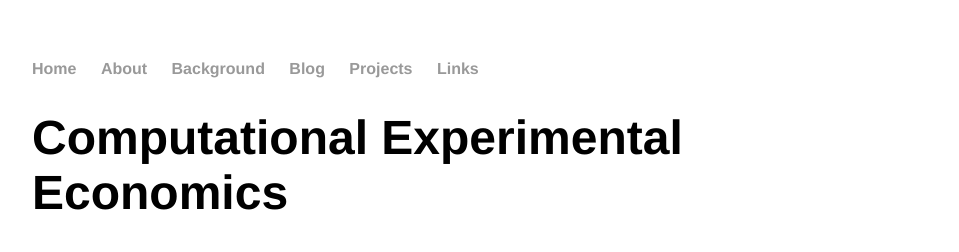
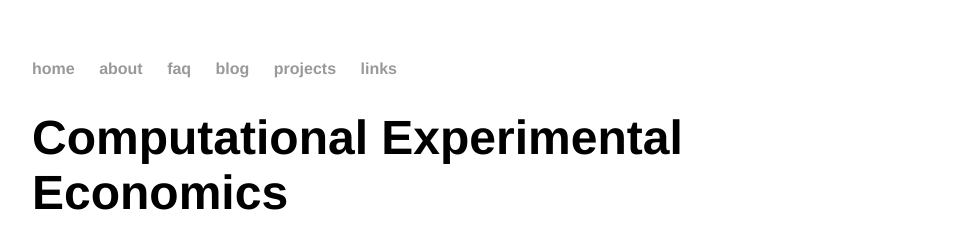
Before and after one commit to Kmccabe/KAM.github.io, a Jekyll site: the page built from index.html, in a window 1280 px wide. Shown: the top 252 px of the page, without its empty margins (160-1119 px from the left). Built offline with Jekyll 4.4.1, drawn with Linux system fonts in a browser that asks for light colours.

Commit message:
small changes

```diff
--- a/_layouts/default.html
+++ b/_layouts/default.html
@@ -8,12 +8,12 @@
 		<body>
 			<nav>
 	    		<ul>
-	        		<li><a href="/home">Home</a></li>
-		        	<li><a href="/about">About</a></li>
-				<li><a href="/background">Background</a></li>
-	        		<li><a href="/blog">Blog</a></li>
-				<li><a href="/projects">Projects</a></li>
-				<li><a href="/links">Links</a></li>
+	        		<li><a href="/home">home</a></li>
+		        	<li><a href="/about">about</a></li>
+				<li><a href="/faq">faq</a></li>
+	        		<li><a href="/blog">blog</a></li>
+				<li><a href="/projects">projects</a></li>
+				<li><a href="/links">links</a></li>
 	    		</ul>
 			</nav>
 			<div class="container">
```
